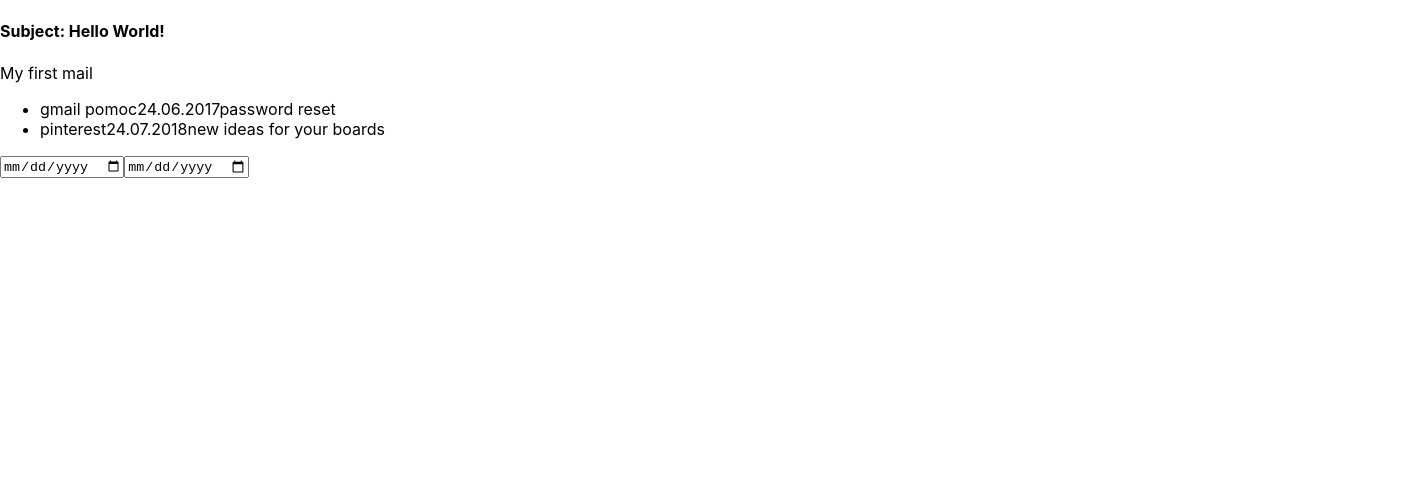
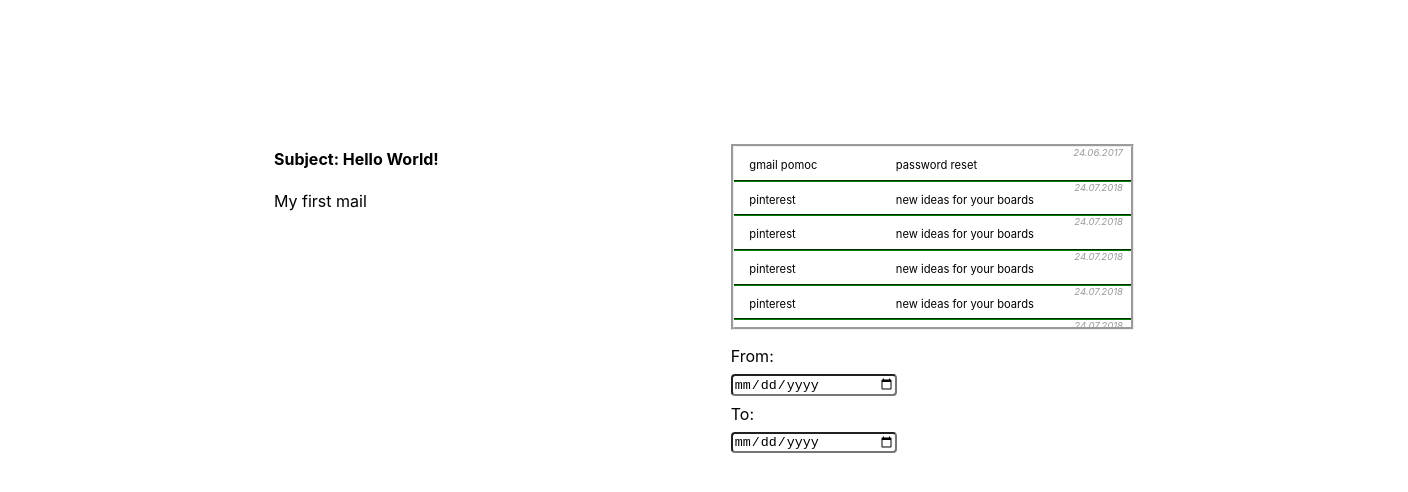
Before and after one commit to asi-pwr/Hermes_frontend, a React (Create React App) app: page / in a window 1280 px wide. Shown: the top 492 px of the page, 1408 px wide, since content can reach past the window. Built offline with nearby package versions, Linux system fonts and the light colour scheme.

Commit message:
feat: archive page style
add css files, arrangement of components, mail list style

```diff
--- a/src/ArchivePage/ArchivePage.js
+++ b/src/ArchivePage/ArchivePage.js
@@ -1,9 +1,10 @@
 import React from 'react';
 import MailView from './MailView';
 import MailList from './MailList';
+import './archivePage.css';
 
 const ArchivePage = () => {
-  return <div >
+  return <div className="archive-main-content">
       <MailView subject=" Hello World!" content="My first mail"/>
       <MailList/>
   </div>
--- a/src/ArchivePage/MailDataView.js
+++ b/src/ArchivePage/MailDataView.js
@@ -1,10 +1,13 @@
 import React from 'react';
+import './mailDataView.css'
 
 const MailDataView = (props) => {
-  return <div>
-    {props.author}
-    {props.date}
-    {props.subject}
+  return <div className="mail-data">
+    <span className="date">{props.date}</span>
+    <div className="mail-content">
+      <span className="author">{props.author}</span>
+      <span className="subject">{props.subject}</span>
+    </div>
   </div>
 }
 
--- a/src/ArchivePage/MailList.js
+++ b/src/ArchivePage/MailList.js
@@ -1,17 +1,22 @@
 import React from 'react';
 import MailDataView from './MailDataView';
+import './mailList.css';
 
 const MailList = (props) => {
 
   const mailArray = [{author:"gmail pomoc", date:"24.06.2017", subject:"password reset"},
+  {author:"pinterest", date:"24.07.2018", subject:"new ideas for your boards"},
+  {author:"pinterest", date:"24.07.2018", subject:"new ideas for your boards"},
+  {author:"pinterest", date:"24.07.2018", subject:"new ideas for your boards"},
+  {author:"pinterest", date:"24.07.2018", subject:"new ideas for your boards"},
   {author:"pinterest", date:"24.07.2018", subject:"new ideas for your boards"}];
 
-  return <div>
-    <ul>
+  return <div className="mail-list-main-form">
+    <ul className="mail-list">
       {mailArray.map((elem)=><li><MailDataView author = {elem.author} date = {elem.date} subject = {elem.subject}/></li>)}
     </ul>
-    <input type="date"/>
-    <input type="date"/>
+    <span>From:</span><input className="archive-date-pick" type="date"/>
+    <span>To:</span><input className="archive-date-pick" type="date"/>
   </div>
 }
 
--- /dev/null
+++ b/src/ArchivePage/archivePage.css
@@ -0,0 +1,6 @@
+.archive-main-content{
+    display: flex;
+    width: 90%;
+    padding: 10%;
+    justify-content: space-around;
+}
--- /dev/null
+++ b/src/ArchivePage/mailDataView.css
@@ -0,0 +1,35 @@
+.mail-data{
+    display:flex;
+    border-bottom-style: groove;
+    border-color: green;
+    border-width: 2px;
+    flex-direction: column;
+    padding: 0% 2%;
+}
+
+.mail-content {
+    display:flex;
+    padding: 0% 2% 2% 2%;
+    justify-content: space-around;
+}
+
+.author {
+    display:block;
+    width: 40%;
+    text-align: justify;
+    font-size: 0.7em;
+}
+
+.date {
+    text-align: right;
+    color:#9a9a9a;
+    font-style: italic;
+    font-size: 0.6em;
+}
+
+.subject {
+    display:block;
+    width:60%;
+    text-align: justify;
+    font-size: 0.7em;
+}
--- /dev/null
+++ b/src/ArchivePage/mailList.css
@@ -0,0 +1,20 @@
+.mail-list-main-form {
+    display:flex;
+    flex-direction: column;
+    width: 35%;
+}
+
+.mail-list {
+    list-style-type: none;
+    padding: 0px;
+    max-height: 50%;
+    overflow: auto;
+    border: groove;
+    border-width: 3px;
+}
+
+.archive-date-pick {
+    width:40%;
+    margin: 2% 0;
+    border-radius: 0.5ch;
+}
```
